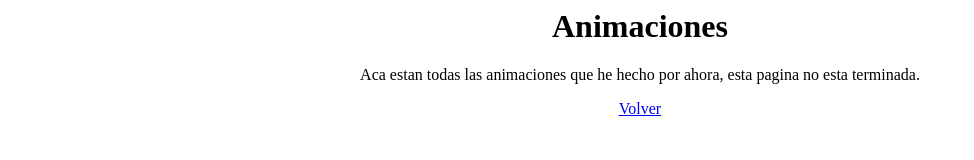
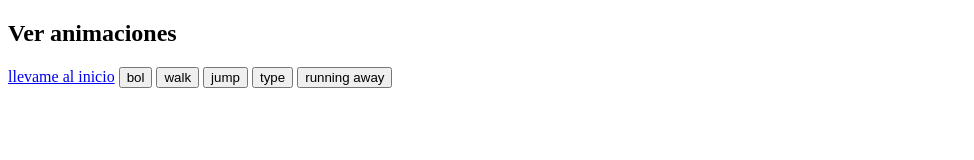
Before and after one commit to Santi99999/flashanims, a plain HTML site: page anims/index.html in a window 1280 px wide. Shown: the whole page, without its empty margins (0-974 px from the left). Drawn offline with Linux system fonts and the light colour scheme.

Commit message:
Update index.html

```diff
--- a/anims/index.html
+++ b/anims/index.html
@@ -1,12 +1,31 @@
+<!doctype html>
 <html>
-  <title>Animaciones</title>
-  <body>
-    <center>
-      <div>
-        <h1>Animaciones</h1>
-        <p>Aca estan todas las animaciones que he hecho por ahora, esta pagina no esta terminada.</p>
-        <a href="https://santi99999.github.io/flashanims/"> Volver </a>
-      </div>
-    </center>
-  </body>
+<head>
+<meta charset="utf-8">
+<title>animaciones</title>
+<script src="../ruffle/ruffle.js"></script>
+</head>
+<body>
+<h2>Ver animaciones</h2>
+<a href="../index.html">llevame al inicio</a>
+
+<button onclick="cargar('bol.swf')">bol</button>
+<button onclick="cargar('walk.swf')">walk</button>
+<button onclick="cargar('jump.swf')">jump</button>
+<button onclick="cargar('type.swf')">type</button>
+<button onclick="cargar('runningaway.swf')">running away</button>
+
+<div id="player"></div>
+
+<script>
+const ruffle = window.RufflePlayer?.newest() || window.RufflePlayer();
+const player = ruffle.createPlayer();
+document.getElementById("player").appendChild(player);
+
+function cargar(nombre){
+  player.load(nombre);
+}
+</script>
+
+</body>
 </html>
```
